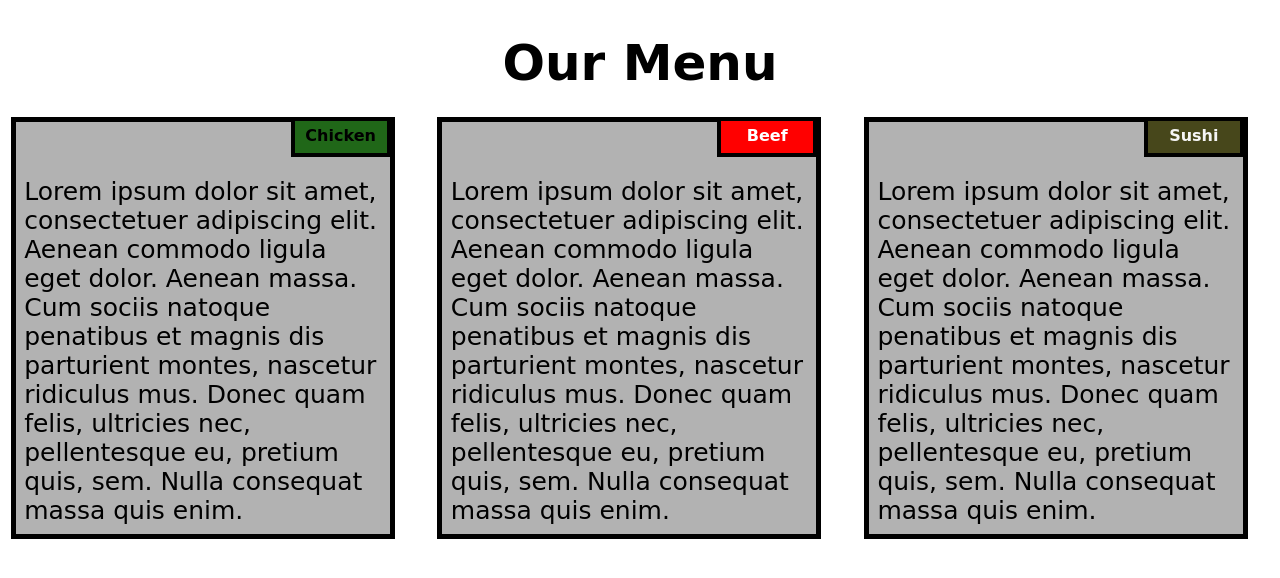
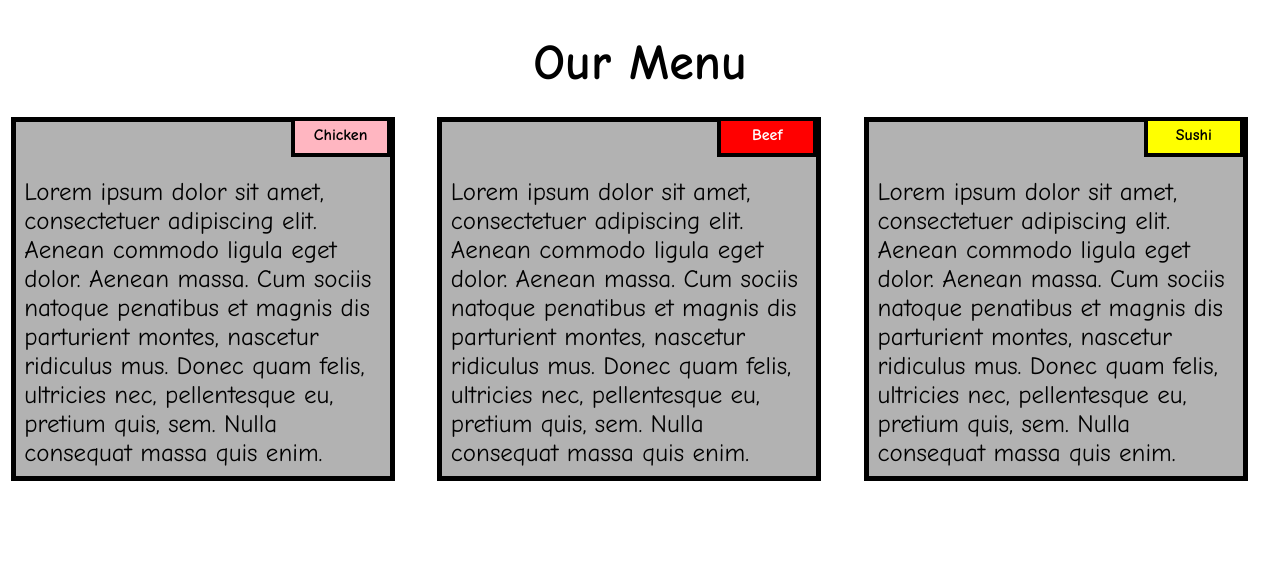
Before and after one commit to Nishchal-Guptaa/Nishchal-Guptaa.github.io, a plain HTML site: page assignments/module_2/index.html in a window 1280 px wide. Drawn offline with Linux system fonts and the light colour scheme.

Commit message:
Update float.css

```diff
--- a/assignments/module_2/float.css
+++ b/assignments/module_2/float.css
@@ -5,7 +5,7 @@
 body{
     margin: 0;
     padding: 0;
-    font-family: cursive;
+    font-family: "Comic Sans MS", cursive, sans-serif;
 }
 
 .row{
@@ -53,16 +53,15 @@ h1 {
 }
 
 .name1{
-    background-color: #206718;
+  background-color: #FFB6C1;
 }
 
 .name2{
-    color: white;
-    background-color: #FF0000;
+  color: white;
+  background-color: #FF0000;
 }
 .name3{
-    color: whitesmoke;
-    background-color: #47471b;
+  background-color: #FFFF00;
 }
 
 
```
